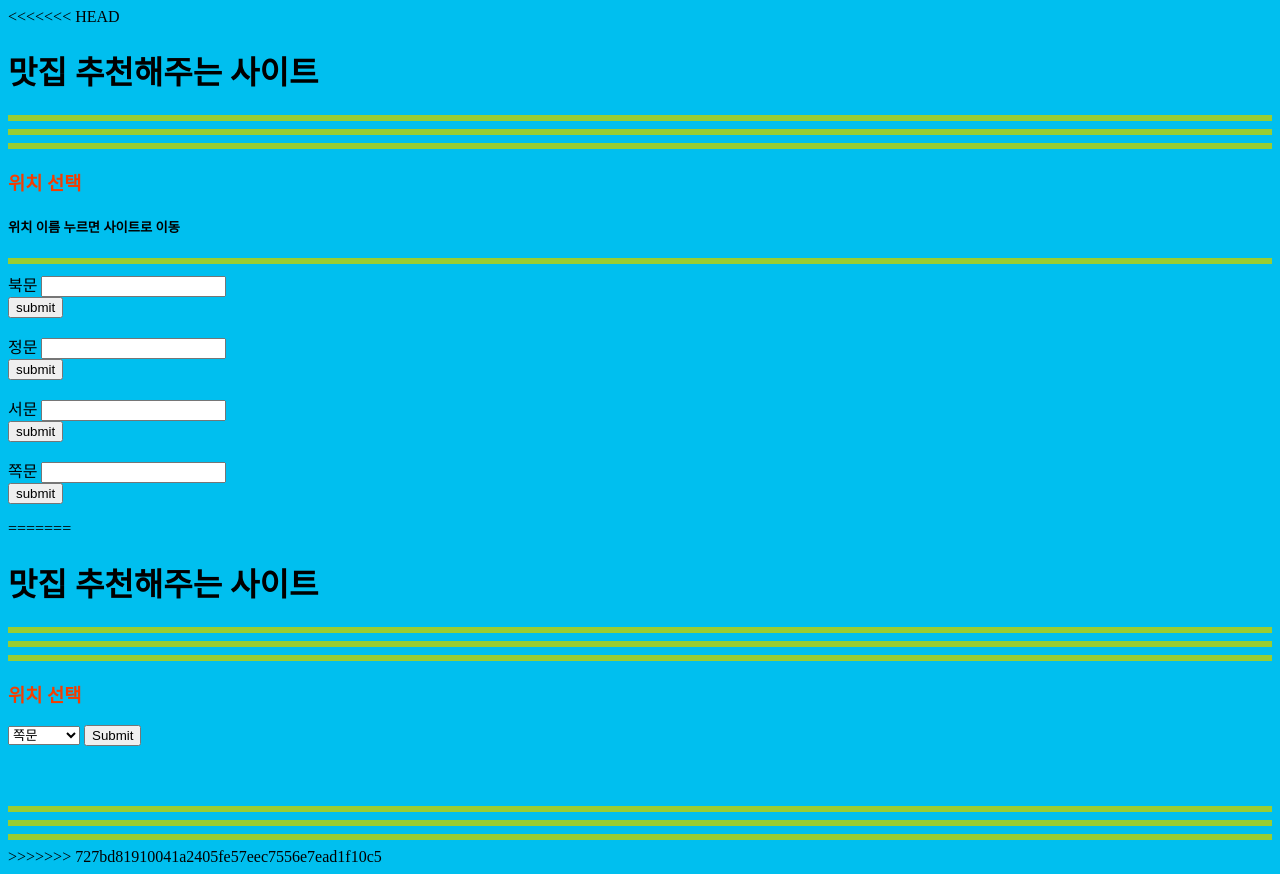
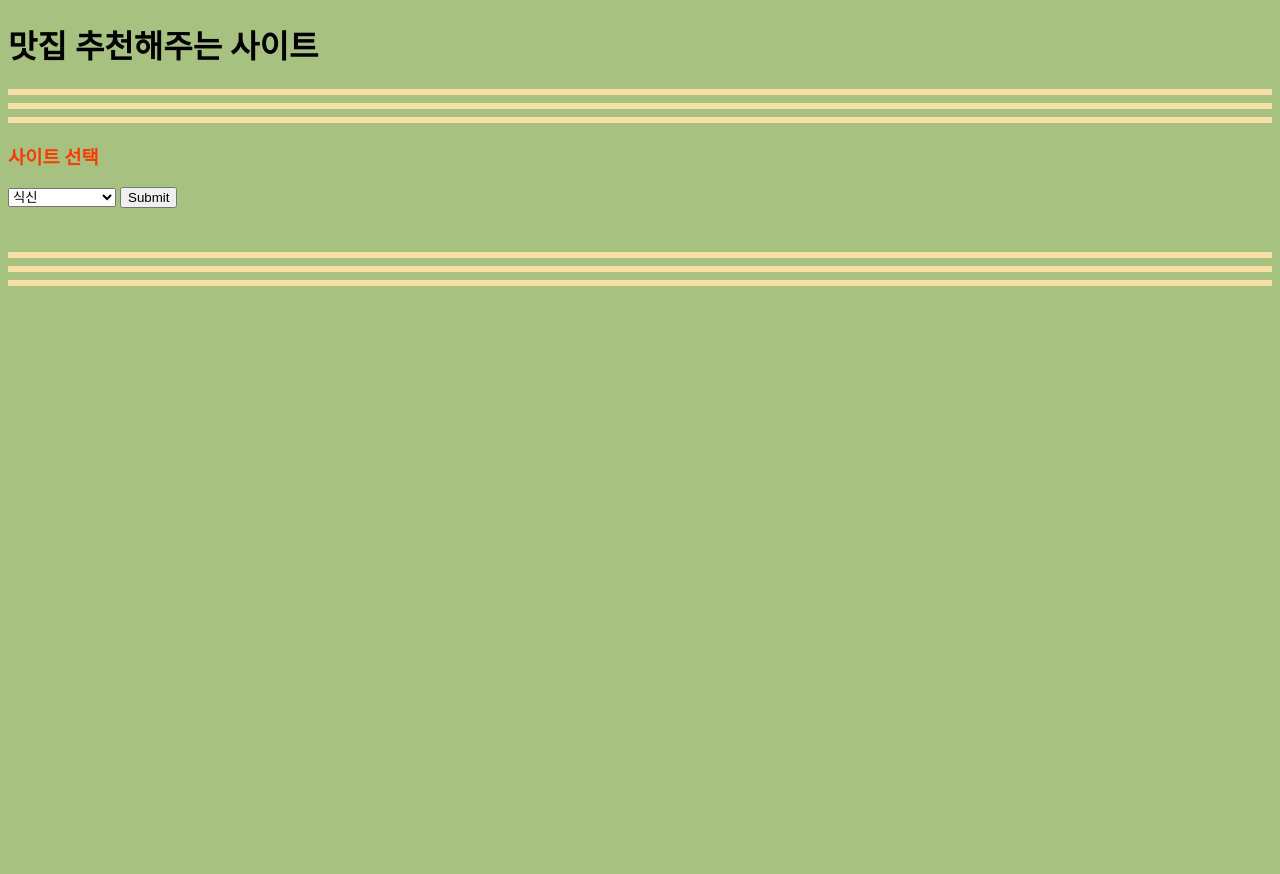
Before and after one commit to Cheng-Jo/OS_study_team8, a Flask app: page / in a window 1280 px wide. After the commit the page ends 286 px from the top, so only its background shows below. Run offline with Flask 2, Linux system fonts and the light colour scheme.

Commit message:
Add files via upload
템플릿 폴더에 넣어주세요

```diff
--- a/templates/home.html
+++ b/templates/home.html
@@ -1,48 +1,10 @@
-<<<<<<< HEAD
-<!DOCTYPE html PUBLIC "-//W3C//DTD HTML 4.0 Transitional//EN">
-<html>
-<head>
-<style>
-body { background-color : #00BFEF; }
-h3 { color : #F43D00; }
-hr { border : 3px solid yellowgreen; }
-span { color : blue; font-size : 20px; }
-</style><title>맛집 추천해주는 사이트</title></head>
-<body>
-<h1>맛집 추천해주는 사이트</h1>
-<hr>
-<hr>
-<hr>
-<h3>위치 선택</h3>
-<h5>위치 이름 누르면 사이트로 이동</h5>
-<hr>
-<form method="POST" action="/north">
- 북문 <input name="name" type="text"><br/>
- <button type="submit"> submit </button>
-</form>
-<form method="POST" action="/south">
- 정문 <input name="name" type="text"><br/>
- <button type="submit"> submit </button>
-</form>
-<form method="POST" action="/west">
- 서문  <input name="name" type="text"><br/>
- <button type="submit"> submit </button>
-</form>
-<form method="POST" action="/east">
- 쪽문 <input name="name" type="text"><br/>
- <button type="submit"> submit </button>
-</form>
-
-</body>
-</html>
-=======
 <!DOCTYPE html>
 <html>
 <head>
 <style>
-body { background-color : #00BFEF; }
+body { background-color : #A7C181; }
 h3 { color : #F43D00; }
-hr { border : 3px solid yellowgreen; }
+hr { border : 3px solid #F7E0A5; }
 span { color : blue; font-size : 20px; }
 </style><title>맛집 추천해주는 사이트</title></head>
 <body>
@@ -52,7 +14,7 @@ span { color : blue; font-size : 20px; }
 <hr>
 <hr>
 <hr>
-<h3>위치 선택</h3>
+<h3>사이트 선택</h3>
 <form>
 <label>
 <form method="POST" action="/info">
@@ -61,10 +23,9 @@ span { color : blue; font-size : 20px; }
 <form method=“GET" action="/info">
 <select name="rating"
 </option>
-<option value="쪽문"> 쪽문 </option>
-<option value="북문"> 북문 </option>
-<option value="정문"> 정문 </option>
-<option value="테크노문"> 테크노문 </option>
+<option value="식신"> 식신 </option>
+<option value="다이닝 코드"> 다이닝 코드 </option>
+<option value="트립어드바이저"> 트립어드바이저 </option>
 </select>
 <button type="submit"> Submit </button>
 </form>
@@ -78,4 +39,3 @@ span { color : blue; font-size : 20px; }
 </form>
 </body>
 </html>
->>>>>>> 727bd81910041a2405fe57eec7556e7ead1f10c5
```
Also changed, not shown: templates/info.html (+4 -28 lines).
